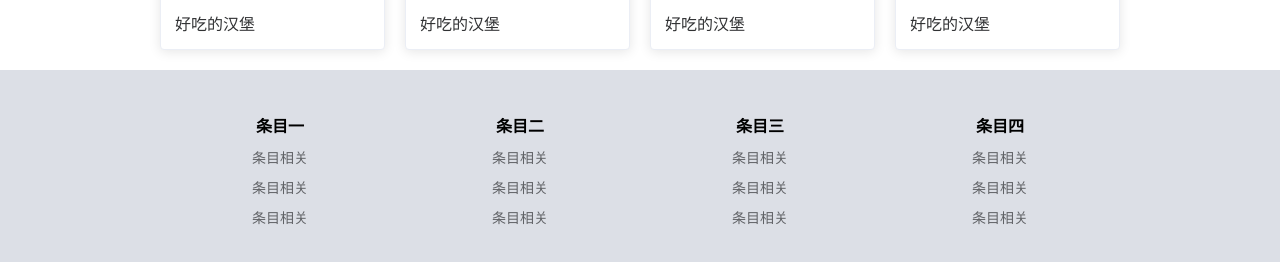
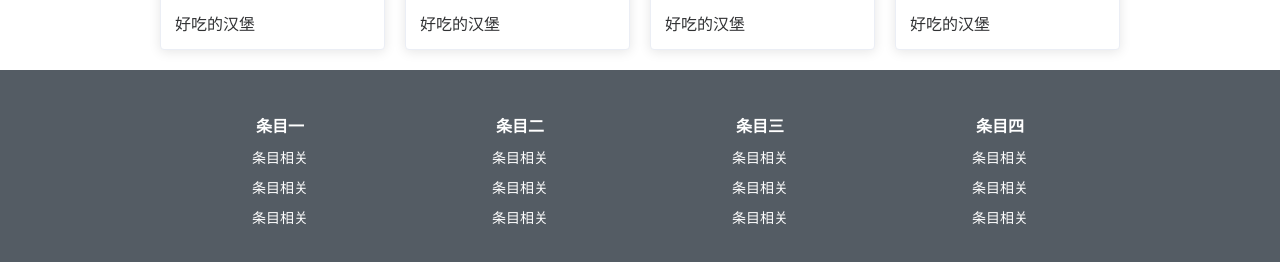
Before and after one commit to GGBoyCode/VueProject, a Vue app: page / in a window 1280 px wide. Shown: the part 1666-1928 px from the top of the page. Built offline with nearby package versions, Linux system fonts and the light colour scheme.

Commit message:
修改底部导航栏

```diff
--- a/src/components/BottomNav/BottomNav.vue
+++ b/src/components/BottomNav/BottomNav.vue
@@ -3,32 +3,11 @@
         <el-row class="footer" type="flex" justify="center">
             <el-col :span="18">
                 <el-row class="list" type="flex" align="middle">
-                    <el-col :span="6" style="text-align: center">
-                        <h4>条目一</h4>
-                        <div><el-link :underline="false">条目相关</el-link></div>
-                        <div><el-link :underline="false">条目相关</el-link></div>
-                        <div><el-link :underline="false">条目相关</el-link></div>
-                    </el-col>
-
-                    <el-col :span="6" style="text-align: center">
-                        <h4>条目二</h4>
-                        <div><el-link :underline="false">条目相关</el-link></div>
-                        <div><el-link :underline="false">条目相关</el-link></div>
-                        <div><el-link :underline="false">条目相关</el-link></div>
-                    </el-col>
-
-                    <el-col :span="6" style="text-align: center">
-                        <h4>条目三</h4>
-                        <div><el-link :underline="false">条目相关</el-link></div>
-                        <div><el-link :underline="false">条目相关</el-link></div>
-                        <div><el-link :underline="false">条目相关</el-link></div>
-                    </el-col>
-
-                    <el-col :span="6" style="text-align: center">
-                        <h4>条目四</h4>
-                        <div><el-link :underline="false">条目相关</el-link></div>
-                        <div><el-link :underline="false">条目相关</el-link></div>
-                        <div><el-link :underline="false">条目相关</el-link></div>
+                    <el-col :span="6" style="text-align: center" v-for="title in titles">
+                        <h4 style="color: #ffffff">{{title}}</h4>
+                        <div><link-text href="#" :underline=true>条目相关</link-text></div>
+                        <div><link-text href="#" :underline=true>条目相关</link-text></div>
+                        <div><link-text href="#" :underline=true>条目相关</link-text></div>
                     </el-col>
                 </el-row>
             </el-col>
@@ -37,14 +16,23 @@
 </template>
 
 <script>
+    import LinkText from "./LinkText";
     export default {
-        name: "ButtonNav"
+        name: "ButtonNav",
+        data(){
+            return {
+                titles:['条目一','条目二','条目三','条目四']
+            };
+        },
+        components:{
+            LinkText
+        }
     }
 </script>
 
 <style scoped>
     .footer{
-        background: #DCDFE6;
+        background: rgb(84, 92, 100);
     }
 
     .list{
--- a/src/components/BottomNav/LinkText.vue
+++ b/src/components/BottomNav/LinkText.vue
@@ -1,30 +1,31 @@
 <template>
     <a
-        :style="{color:defaultColor}"
+        :class="{'text-underline':underline}"
+        :style="isFocus?{color:actionColor}:{color:defaultColor}"
         :href="disabled ? null : href"
         v-bind="$attrs"
-        @click="handleClick",
+        @mouseover="isFocus = true"
+        @mouseout="isFocus = false"
     >
 
         <i :class="icon" v-if="icon"></i>
-
-        <span v-if="$slots.default" class="el-link--inner">
-      <slot></slot>
-    </span>
-
-        <template v-if="$slots.icon"><slot v-if="$slots.icon" name="icon"></slot></template>
+        <slot></slot>
     </a>
 </template>
 
 <script>
+    export default {
+        name: 'LinkText',
 
-    export default {
-        name: 'ElLink',
-
+        data(){
+            return {
+              isFocus:false
+            };
+        },
         props: {
             underline: {
                 type: Boolean,
-                default: true
+                default: false
             },
             defaultColor: {
                 type: String,
@@ -32,24 +33,26 @@
             },
             actionColor: {
                 type: String,
-                default: 'red'
+                default: 'rgb(255, 208, 75)'
             },
             disabled: Boolean,
             href: String,
             icon: String,
-
         },
 
         methods: {
-            handleClick(event) {
-                if (!this.disabled) {
-                    if (!this.href) {
-                        this.$emit('click', event);
-                    }
-                }
-            },
-
 
         }
     };
 </script>
+
+<style scoped>
+    a{
+        font-weight: 500;
+        font-size: 14px;
+    }
+    .text-underline{
+        text-decoration: none;
+    }
+
+</style>
```
